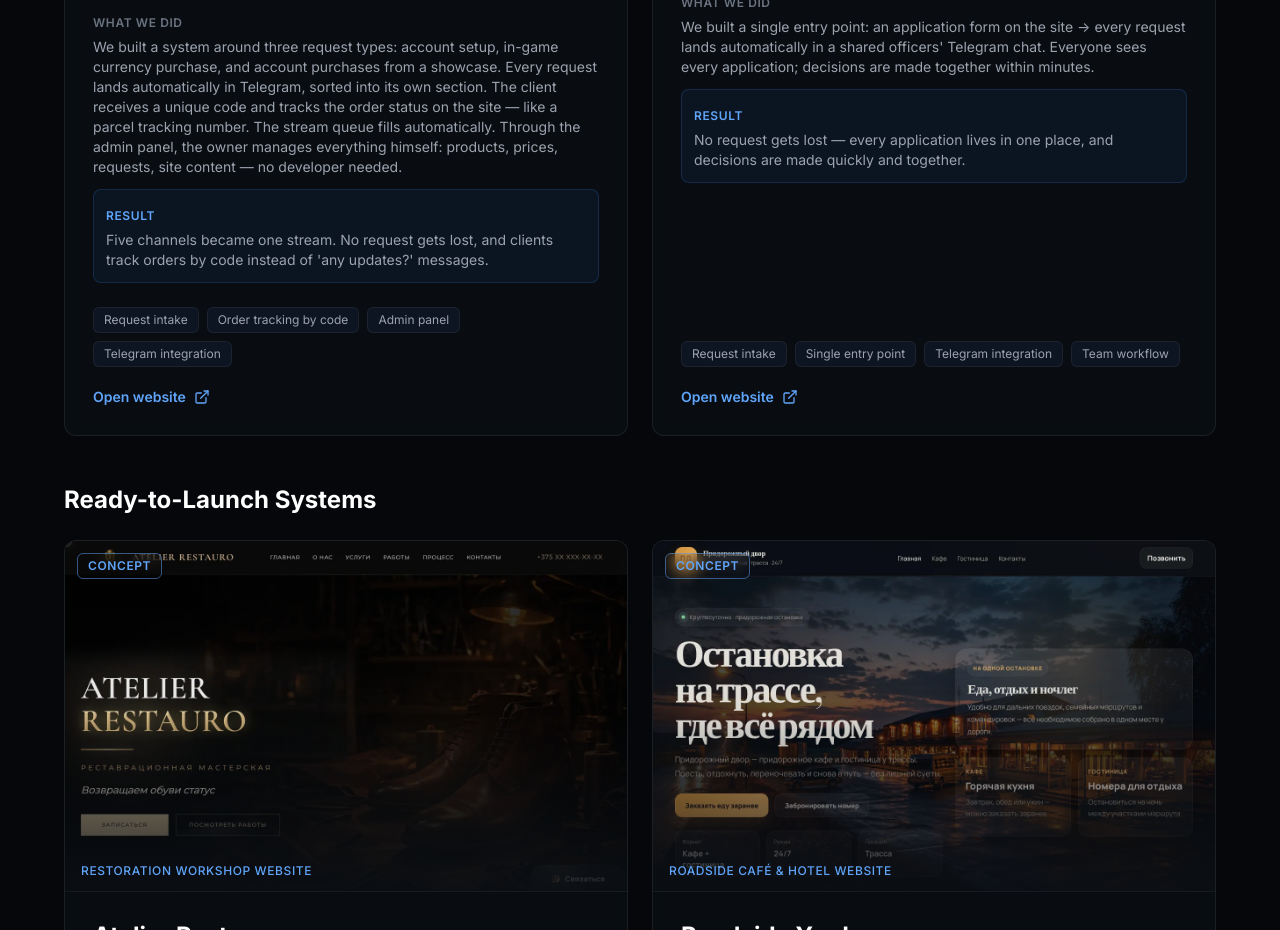
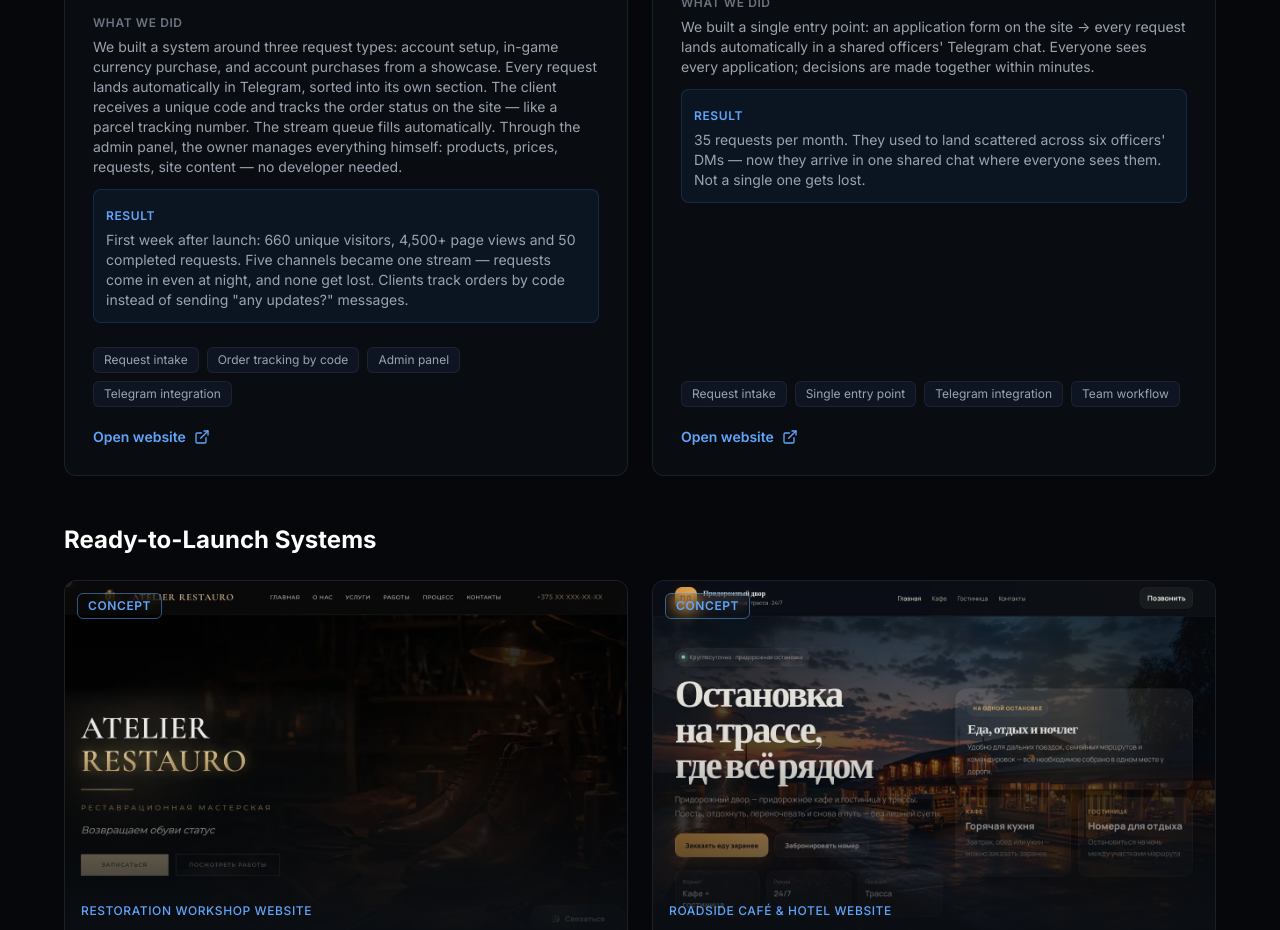
Before and after one commit to OperonForge/operonforge, a React (Vite) app: page / in a window 1280 px wide. Shown: the part 3440-4370 px from the top of the page. Built offline with nearby package versions, Linux system fonts and the light colour scheme; no server answers.

Commit message:
Update FD Federation and Socrat case results
Refresh the Result copy in RU and EN locales with launch metrics
and concrete outcomes for both client projects.

Co-authored-by: skanjkee <skanjkee@users.noreply.github.com>

```diff
--- a/src/i18n/translations.js
+++ b/src/i18n/translations.js
@@ -207,7 +207,7 @@ export const translations = {
           was: 'Orders came through five different channels: Telegram, Boosty, WhatsApp, Discord and in-game chat. Every request had to be spotted, its status kept in the owner\'s head, and nobody forgotten. Some requests were simply lost along the way.',
           did: 'We built a system around three request types: account setup, in-game currency purchase, and account purchases from a showcase. Every request lands automatically in Telegram, sorted into its own section. The client receives a unique code and tracks the order status on the site — like a parcel tracking number. The stream queue fills automatically. Through the admin panel, the owner manages everything himself: products, prices, requests, site content — no developer needed.',
           result:
-            "Five channels became one stream. No request gets lost, and clients track orders by code instead of 'any updates?' messages.",
+            'First week after launch: 660 unique visitors, 4,500+ page views and 50 completed requests. Five channels became one stream — requests come in even at night, and none get lost. Clients track orders by code instead of sending "any updates?" messages.',
           tags: [
             'Request intake',
             'Order tracking by code',
@@ -222,7 +222,7 @@ export const translations = {
           was: 'Join requests were scattered across the personal DMs of six officers. Nobody knew who had already replied, some requests were lost, and decisions were coordinated chaotically.',
           did: "We built a single entry point: an application form on the site → every request lands automatically in a shared officers' Telegram chat. Everyone sees every application; decisions are made together within minutes.",
           result:
-            'No request gets lost — every application lives in one place, and decisions are made quickly and together.',
+            "35 requests per month. They used to land scattered across six officers' DMs — now they arrive in one shared chat where everyone sees them. Not a single one gets lost.",
           tags: [
             'Request intake',
             'Single entry point',
@@ -497,7 +497,7 @@ export const translations = {
           was: 'Заказы приходили в пять разных мест: Telegram, Boosty, WhatsApp, Discord и чат внутри игры. Каждое обращение нужно было заметить, удержать в голове статус и никого не потерять. Часть заявок терялась по дороге.',
           did: 'Построили систему на три типа заявок: настройка аккаунтов, покупка игровой валюты, покупка аккаунтов с витрины. Каждая заявка автоматически прилетает в Telegram в свой раздел. Клиент получает уникальный код и сам отслеживает статус заказа на сайте — как трек-номер посылки. Очередь на стрим собирается автоматически. Через админ-панель владелец управляет всем сам: товары, цены, заявки, тексты сайта — без разработчика.',
           result:
-            'Пять каналов превратились в один поток. Ни одна заявка не теряется, клиент следит за заказом по коду вместо «ну что там с моим?» в личке.',
+            'За первую неделю работы: 660 уникальных посетителей, 4 500+ просмотров и 50 выполненных заявок. Пять каналов превратились в один поток — заявки приходят даже ночью, и ни одна не теряется. Клиент следит за заказом по коду вместо «ну что там с моим?» в личке.',
           tags: [
             'Приём заявок',
             'Отслеживание по коду',
@@ -512,7 +512,7 @@ export const translations = {
           was: 'Заявки на вступление прилетали в личные сообщения шести офицерам вразнобой. Никто не знал, кто уже ответил, часть обращений терялась, решения согласовывались хаотично.',
           did: 'Сделали единую точку входа: форма заявки на сайте → все заявки автоматически падают в общий Telegram-чат офицеров. Каждый видит каждое обращение, решение принимается вместе за минуты.',
           result:
-            'Ни одна заявка не теряется: все обращения в одном месте, а решения принимаются быстро и сообща.',
+            '35 заявок за месяц. Раньше они падали в личку шести офицерам вразнобой — теперь приходят в один чат, где их видят все. Ни одна не теряется.',
           tags: [
             'Приём заявок',
             'Единая точка входа',
```
